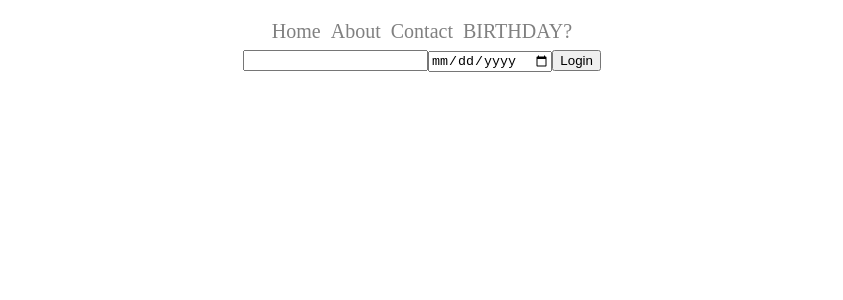
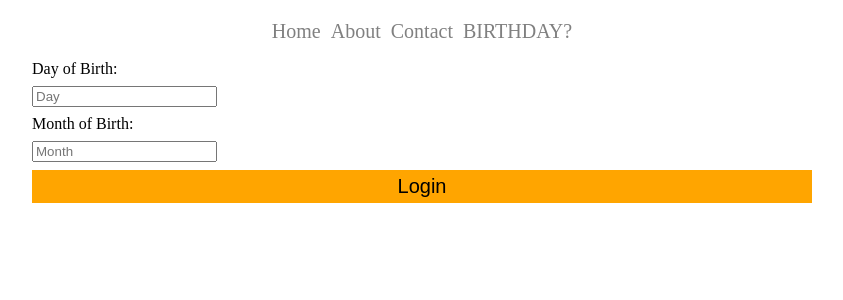
Before and after one commit to DanielMaHe/simple-page-app, a React (Create React App) app: page /login in a window 1280 px wide. Shown: the top 300 px of the page, without its empty margins (218-1061 px from the left). Built offline with nearby package versions, Linux system fonts and the light colour scheme.

Commit message:
add Login page

```diff
--- a/src/Pages/login.js
+++ b/src/Pages/login.js
@@ -1,52 +1,90 @@
-import React, { useState } from "react";
+import React from "react";
 import { useNavigate } from "react-router-dom";
 import { useAuth } from "../Context/authContext";
+import styled from "@emotion/styled";
+import { Formik, Form, Field, ErrorMessage } from "formik";
+import * as Yup from "yup";
+
+const FormStyled = styled(Form)`
+  display: flex;
+  flex-direction: column;
+  gap: 8px;
+  padding: 10px;
+  text-align: left;
+
+  input {
+    width: max-content;
+  }
+  button {
+    background: orange;
+    border: none;
+    font-size: 20px;
+    padding: 5px;
+  }
+
+`;
+
+const ErrorMessageStyled = styled(ErrorMessage)`
+
+  color: red;
+`;
+
+const validationSchema = Yup.object().shape({
+  day: Yup.number().required("Required").min(1, "Invalid day").max(31, "Invalid day"),
+  month: Yup.number().required("Required").min(1, "Invalid month").max(12, "Invalid month"),
+});
 
 const Login = () => {
   const navigate = useNavigate();
-  const { isLoggedIn, login, logout } = useAuth();
-  const [formData, setFormData] = useState({
-    name: "",
-    date: "",
-  });
+  const { login } = useAuth();
 
-  function handleChange(event) {
-    const { name, value } = event.target;
-    setFormData({
-      ...formData,
-      [name]: value,
-    });
-  }
+  function handleSubmit(values) {
+    console.log(values);
+    login();
 
-  function handleSubmit(event) {
-    event.preventDefault();
-    console.log(formData);
-    navigate(`/home`);
-    login();
+    const { day, month } = values;
+    const currentDate = new Date();
+    const currentMonth = currentDate.getMonth() + 1; // Months are zero-based
+    const currentDay = currentDate.getDate();
+
+    const isBirthday = currentDay === parseInt(day) && currentMonth === parseInt(month);
+    if (isBirthday) {
+      navigate(`/happy`);
+    } else {
+      navigate(`/noHappy`);
+    }
   }
 
   return (
-    <form onSubmit={handleSubmit}>
-      <input
-        type="text"
-        id="name"
-        name="name"
-        value={formData.name}
-        onChange={handleChange}
-      />
-      <input
-        type="date"
-        id="date"
-        name="date"
-        value={formData.date}
-        onChange={handleChange}
-      />
-      {isLoggedIn ? (
-        <button onClick={logout}>Logout</button>
-      ) : (
-        <button type="submit">Login</button>
+    <Formik
+      initialValues={{ day: "", month: "" }}
+      validationSchema={validationSchema}
+      onSubmit={handleSubmit}
+    >
+      {() => (
+        <FormStyled>
+          <label htmlFor="day">Day of Birth:</label>
+          <Field
+            type="number"
+            id="day"
+            name="day"
+            placeholder="Day"
+          />
+          <ErrorMessageStyled name="day" component="div" className="error" />
+
+          <label htmlFor="month">Month of Birth:</label>
+          <Field
+            type="number"
+            id="month"
+            name="month"
+            placeholder="Month"
+          />
+          <ErrorMessageStyled name="month" component="div" className="error" />
+
+          <button type="submit">Login</button>
+        </FormStyled>
       )}
-    </form>
+    </Formik>
   );
 };
 
```
